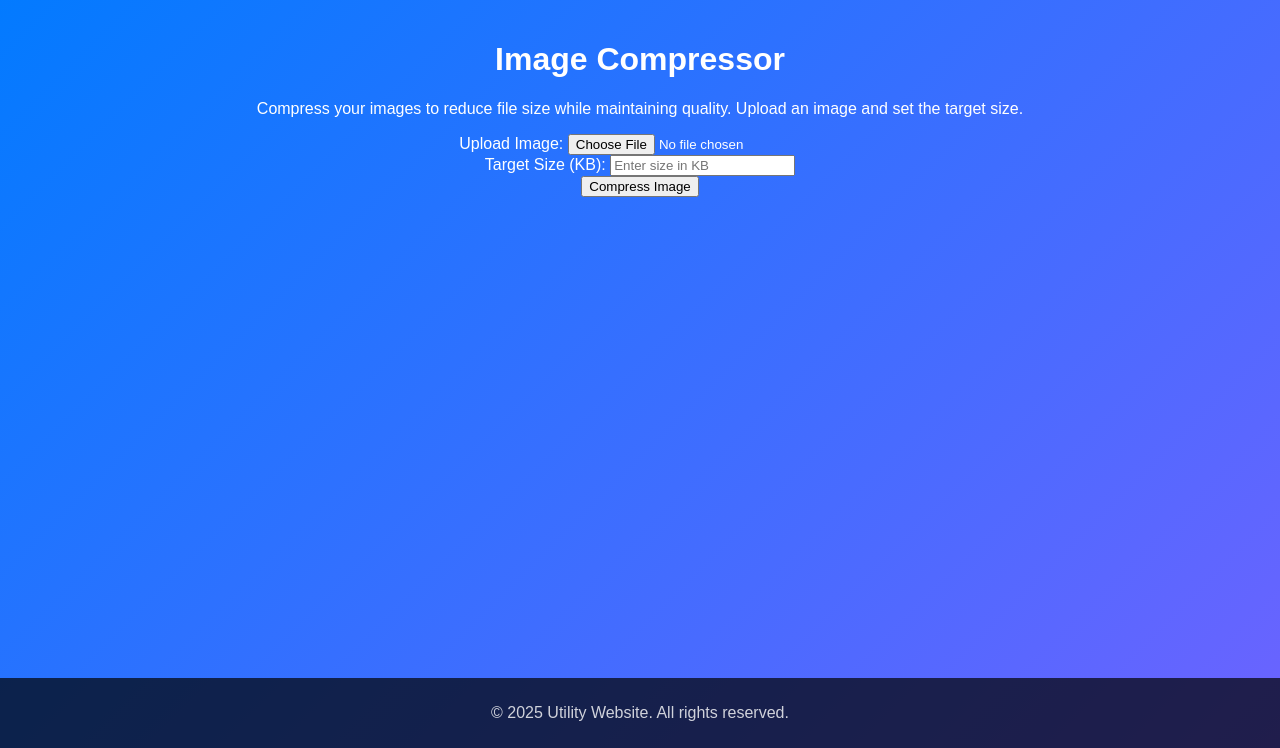
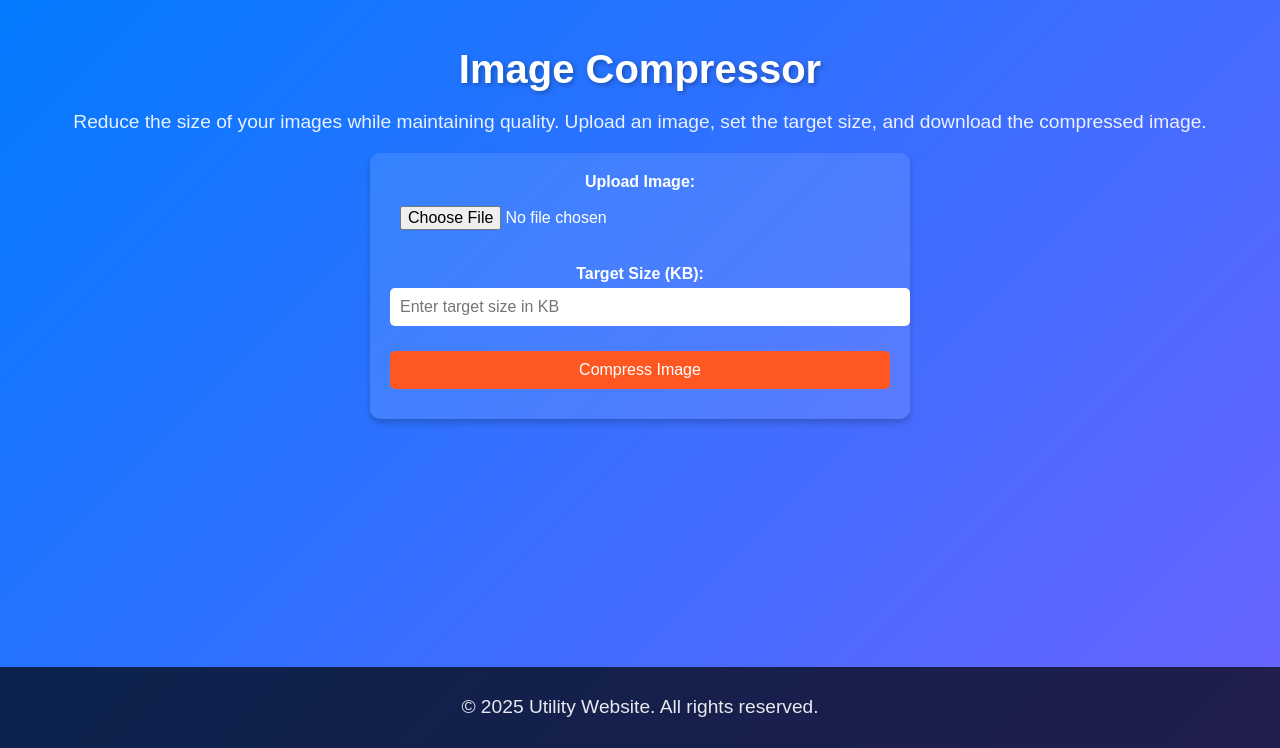
Before and after one commit to AadityaWahal/Utility-Website, a Flask app: page /image-compressor in a window 1280 px wide. Shown: the part 52-800 px from the top of the page. Run offline with Flask 3, Linux system fonts and the light colour scheme; some libraries are stand-ins or nearby versions.

Commit message:
Update image_compressor.html

```diff
--- a/templates/image_compressor.html
+++ b/templates/image_compressor.html
@@ -4,7 +4,7 @@
 
 {% block content %}
 <h1>Image Compressor</h1>
-<p>Compress your images to reduce file size while maintaining quality. Upload an image and set the target size.</p>
+<p>Reduce the size of your images while maintaining quality. Upload an image, set the target size, and download the compressed image.</p>
 
 <div class="compressor-container">
     <form id="compressForm" enctype="multipart/form-data">
@@ -15,7 +15,7 @@
 
         <div class="form-group">
             <label for="size_kb">Target Size (KB):</label>
-            <input type="number" id="size_kb" name="size_kb" placeholder="Enter size in KB" required>
+            <input type="number" id="size_kb" name="size_kb" placeholder="Enter target size in KB" required>
         </div>
 
         <button type="button" onclick="compressImage()">Compress Image</button>
@@ -27,6 +27,88 @@
         <a id="downloadLink" class="download-btn" href="#" download="compressed_image.jpg">Download Compressed Image</a>
     </div>
 </div>
+
+<style>
+    h1 {
+        font-size: 2.5rem;
+        margin-bottom: 10px;
+        text-shadow: 2px 2px 5px rgba(0, 0, 0, 0.3);
+    }
+
+    p {
+        font-size: 1.2rem;
+        margin-bottom: 20px;
+        color: rgba(255, 255, 255, 0.9);
+    }
+
+    .compressor-container {
+        background: rgba(255, 255, 255, 0.1);
+        padding: 20px;
+        border-radius: 10px;
+        box-shadow: 0 4px 6px rgba(0, 0, 0, 0.2);
+        width: 90%;
+        max-width: 500px;
+        margin: 0 auto;
+    }
+
+    .form-group {
+        margin-bottom: 15px;
+    }
+
+    label {
+        display: block;
+        font-weight: bold;
+        margin-bottom: 5px;
+    }
+
+    input, button {
+        width: 100%;
+        padding: 10px;
+        font-size: 1rem;
+        border: none;
+        border-radius: 5px;
+        margin-bottom: 10px;
+    }
+
+    button {
+        background-color: #FF5722;
+        color: white;
+        cursor: pointer;
+        transition: all 0.3s ease;
+    }
+
+    button:hover {
+        background-color: #E64A19;
+    }
+
+    #previewContainer {
+        margin-top: 20px;
+        text-align: center;
+    }
+
+    img {
+        max-width: 100%;
+        height: auto;
+        border-radius: 10px;
+        box-shadow: 0 4px 6px rgba(0, 0, 0, 0.2);
+    }
+
+    .download-btn {
+        display: inline-block;
+        margin-top: 10px;
+        padding: 10px 20px;
+        font-size: 1rem;
+        color: #fff;
+        background-color: #007BFF;
+        text-decoration: none;
+        border-radius: 5px;
+        transition: all 0.3s ease;
+    }
+
+    .download-btn:hover {
+        background-color: #0056b3;
+    }
+</style>
 
 <script>
     function compressImage() {
```
